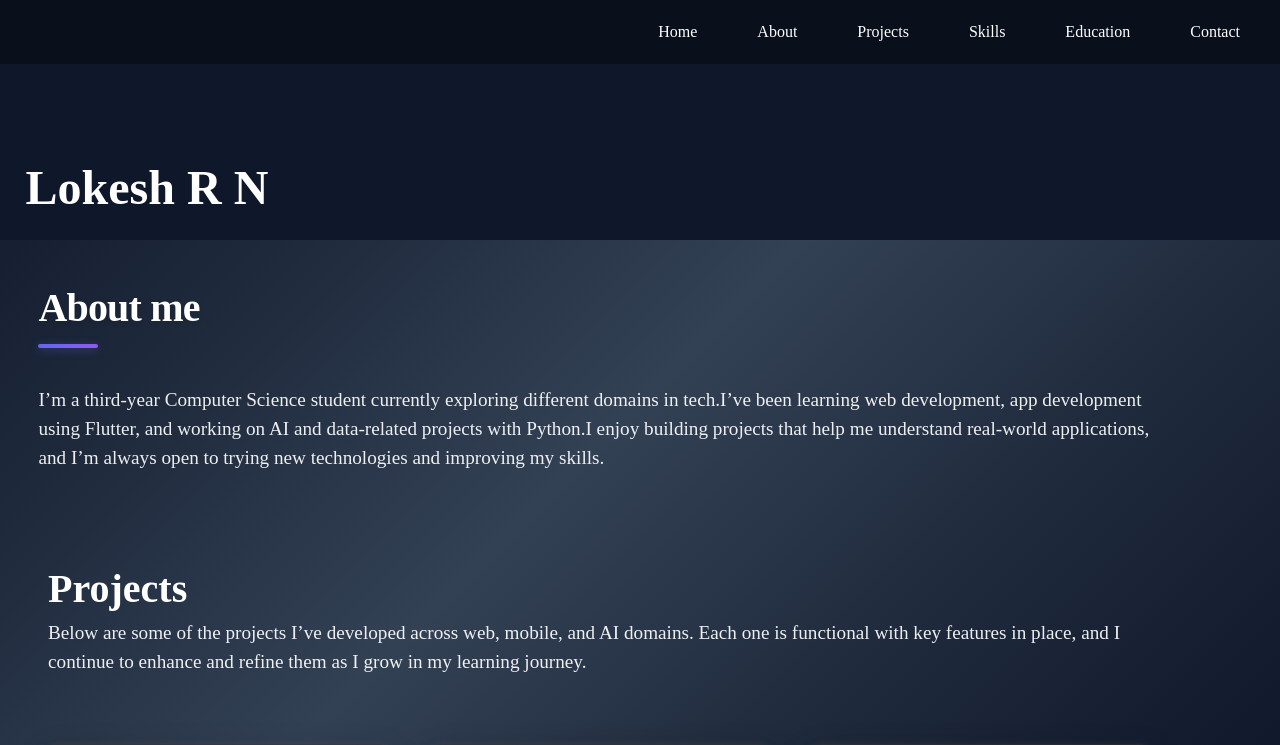
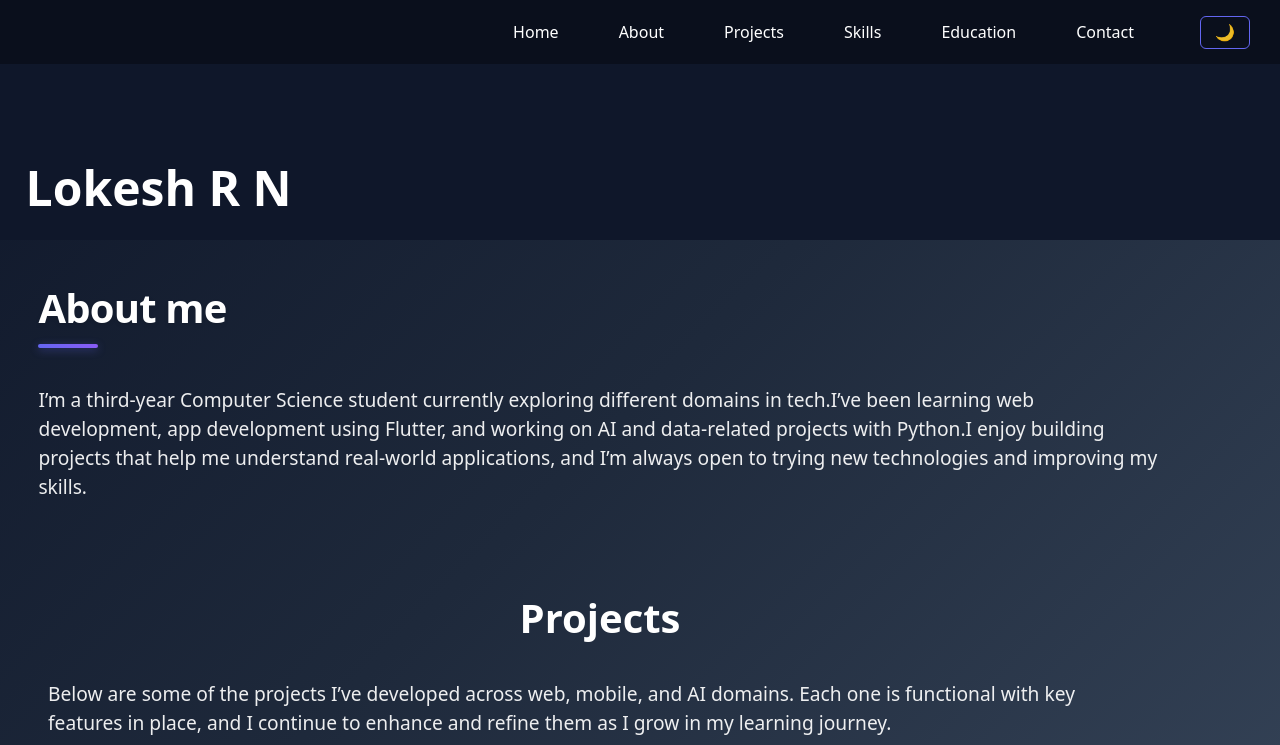
Before and after one commit to Lokesh-1511/Portfolio, a React (Vite) app in the folder portfolio/: page / in a window 1280 px wide. Shown: the top 745 px of the page. Built offline with nearby package versions, Linux system fonts and the light colour scheme.

Commit message:
dark and light mode toggle

```diff
--- /dev/null
+++ b/portfolio/src/ThemeContext.jsx
@@ -0,0 +1,27 @@
+import React, { createContext, useContext, useEffect, useState } from 'react';
+
+const ThemeContext = createContext();
+
+export const ThemeProvider = ({ children }) => {
+  const [theme, setTheme] = useState(() => {
+    const saved = localStorage.getItem('theme');
+    return saved ? saved : 'dark';
+  });
+
+  useEffect(() => {
+    document.documentElement.setAttribute('data-theme', theme);
+    localStorage.setItem('theme', theme);
+  }, [theme]);
+
+  const toggleTheme = () => {
+    setTheme((prev) => (prev === 'dark' ? 'light' : 'dark'));
+  };
+
+  return (
+    <ThemeContext.Provider value={{ theme, toggleTheme }}>
+      {children}
+    </ThemeContext.Provider>
+  );
+};
+
+export const useTheme = () => useContext(ThemeContext);
--- a/portfolio/src/components/About/About.css
+++ b/portfolio/src/components/About/About.css
@@ -35,7 +35,7 @@
 #title {
   font-size: 2.5rem;
   margin-bottom: 2rem;
-  color: white;
+  color: var(--heading-color);
 }
 
 /* Desktop styles */
--- a/portfolio/src/components/Contact/Contact.css
+++ b/portfolio/src/components/Contact/Contact.css
@@ -16,7 +16,7 @@
 .contact-title {
   font-size: 2.5rem;
   font-weight: 700;
-  color: white;
+  color: var(--text-color);
   margin-bottom: 1rem;
   position: relative;
 }
@@ -61,7 +61,7 @@
 
 .contact-info-title {
   font-size: 1.5rem;
-  color: white;
+  color: var(--heading-color);
   margin-bottom: 2rem;
 }
 
@@ -164,7 +164,7 @@
 }
 
 .contact-item strong {
-  color: #ffffff;
+  color: var(--text-color);
   font-size: 1.1rem;
   margin-bottom: 0.25rem;
   display: block;
@@ -172,6 +172,7 @@
 
 .contact-item p {
   color: #e2e8f0;
+  color: var(--text-color);
   margin: 0;
 }
 
@@ -201,6 +202,7 @@
 .contact-form h3 {
   font-size: 1.5rem;
   color: #ffffff;
+  color: var(--text-color);
   margin-bottom: 2rem;
 }
 
@@ -257,6 +259,7 @@
 .submit-btn {
   background: linear-gradient(45deg, #6366f1, #8b5cf6);
   color: white;
+  color: var(--text-color);
   border: none;
   padding: 14px 30px;
   border-radius: 8px;
--- a/portfolio/src/components/Education/Education.css
+++ b/portfolio/src/components/Education/Education.css
@@ -28,7 +28,7 @@
 #title {
   margin-bottom: 3rem;
   font-size: 2.5rem;
-  color: #ffffff;
+  color: var(--heading-color);
   position: relative;
   font-weight: 700;
   letter-spacing: -0.02em;
@@ -138,7 +138,7 @@
 .education h3 {
   margin-top: 0;
   margin-bottom: 1.5rem;
-  color: #ffffff !important;
+  color: var(--text-color) !important;
   font-size: 1.4rem;
   font-weight: 600;
   line-height: 1.3;
--- a/portfolio/src/components/Header/Header.css
+++ b/portfolio/src/components/Header/Header.css
@@ -4,7 +4,7 @@
     height: 30vh;
     width: 100%;
     background-color: #0f172a;
-    color: white;
+    color: var(--text-color);
     display: flex;
     align-items: flex-end;
     justify-content: flex-start;
@@ -14,6 +14,7 @@
     font-size: 3rem;
     font-weight: 700;
     margin: 0;
+    color: #fff;
 }
 
 /* Mobile responsive header */
--- a/portfolio/src/components/Navbar/Navbar.jsx
+++ b/portfolio/src/components/Navbar/Navbar.jsx
@@ -1,7 +1,11 @@
-import React, { useState } from 'react'
-import './Navbar.css'
+
+import React, { useState } from 'react';
+import './Navbar.css';
+import { useTheme } from '../../ThemeContext';
+
 function Navbar() {
   const [isMenuOpen, setIsMenuOpen] = useState(false);
+  const { theme, toggleTheme } = useTheme();
 
   const toggleMenu = () => {
     setIsMenuOpen(!isMenuOpen);
@@ -12,7 +16,7 @@ function Navbar() {
   };
 
   return (
-    <div >
+    <div>
       <nav className="navbar">
         <div className={`hamburger ${isMenuOpen ? 'active' : ''}`} onClick={toggleMenu}>
           <span></span>
@@ -26,10 +30,30 @@ function Navbar() {
           <li><a href="#skills" onClick={closeMenu}>Skills</a></li>
           <li><a href="#education" onClick={closeMenu}>Education</a></li>
           <li><a href="#contact" onClick={closeMenu}>Contact</a></li>
+          <li>
+            <button
+              onClick={toggleTheme}
+              style={{
+                marginLeft: '1rem',
+                background: 'none',
+                border: '1px solid #6366f1',
+                color: 'inherit',
+                padding: '6px 14px',
+                borderRadius: '6px',
+                cursor: 'pointer',
+                fontWeight: 600,
+                fontSize: '1rem',
+                transition: 'background 0.2s, color 0.2s',
+              }}
+              aria-label="Toggle light/dark mode"
+            >
+              {theme === 'dark' ? '🌙' : '☀️'}
+            </button>
+          </li>
         </ul>
       </nav>
     </div>
-  )
+  );
 }
 
-export default Navbar
+export default Navbar;
--- a/portfolio/src/components/Projects/Projects.css
+++ b/portfolio/src/components/Projects/Projects.css
@@ -62,7 +62,7 @@
   .project-card-title {
     margin: 0;
     font-size: 1rem;
-    color: #ffffff;
+  color: var(--heading-color);
     text-align: center;
     transition: all 0.3s ease;
   }
@@ -86,6 +86,7 @@
     padding: 0 0.5rem;
     opacity: 0;
     color: #e2e8f0;
+    color: var(--text-color);
   }
 
   .card-content.show {
@@ -137,7 +138,7 @@
     font-size: 2.5rem;
     margin-bottom: 2rem;
 }
-
+  color: var(--heading-color);
 /* Desktop styles for main title */
 @media (min-width: 769px) {
   .protitle {
@@ -235,18 +236,18 @@
 .card-content h2 {
   font-size: 1.2rem;
   margin-bottom: 0.5rem;
-  color: #ffffff;
+  color: var(--text-color);
 }
 
 .card-content p {
   font-size: 0.95rem;
-  color: #e2e8f0 !important;
+  color: var(--text-color) !important;
   margin-bottom: 0.5rem;
   line-height: 1.5;
 }
 
 .card-content strong {
-  color: #ffffff !important;
+  color: var(--text-color) !important;
 }
 
 .card-content a {
--- a/portfolio/src/components/Skills/Skills.css
+++ b/portfolio/src/components/Skills/Skills.css
@@ -16,7 +16,7 @@
 
 .skills-title {
   font-size: 2.5rem;
-  color: white;
+  color: var(--text-color);
   margin-bottom: 2rem;
 }
 
@@ -45,7 +45,7 @@
   .skills-note,
   .skills-description {
     font-size: 1rem;
-    padding: 0 1rem;
+  color: var(--heading-color);
   }
 }
 
--- a/portfolio/src/index.css
+++ b/portfolio/src/index.css
@@ -69,11 +69,39 @@ body::before {
 }
 
 /* ========== CSS Variables ========== */
+
 :root {
   --background-color: linear-gradient(135deg, #0f172a, #1e293b, #334155);
   --text-color: rgba(255, 255, 255, 0.92);
+  --heading-color: #fff;
+  --container-bg: rgba(0,0,0,0.4);
+  --card-bg: rgba(0,0,0,0.4);
+  --accent: #6366f1;
   --container-padding: 3%;
   --mobile-padding: 5%;
+}
+[data-theme="light"] {
+  --background-color: linear-gradient(135deg, #f8fafc, #e0e7ef, #cbd5e1);
+  --text-color: #1e293b;
+  --heading-color: #1e293b;
+  --container-bg: rgba(255,255,255,0.92);
+  --card-bg: rgba(255,255,255,0.92);
+  --accent: #6366f1;
+}
+
+[data-theme="light"] {
+  --background-color: linear-gradient(135deg, #f8fafc, #e0e7ef, #cbd5e1);
+  --text-color: #1e293b;
+  --container-bg: rgba(255,255,255,0.92);
+  --card-bg: rgba(255,255,255,0.92);
+  --accent: #6366f1;
+}
+[data-theme="dark"] {
+  --background-color: linear-gradient(135deg, #0f172a, #1e293b, #334155);
+  --text-color: rgba(255, 255, 255, 0.92);
+  --container-bg: rgba(0,0,0,0.4);
+  --card-bg: rgba(0,0,0,0.4);
+  --accent: #6366f1;
 }
 
 /* ========== Body Styles ========== */
@@ -113,23 +141,23 @@ a:hover {
 
 /* ========== Buttons ========== */
 
-button {
-  border-radius: 8px;
-  border: 1px solid transparent;
-  padding: 0.6em 1.2em;
-  font-size: 1em;
-  font-weight: 500;
-  font-family: inherit;
-  background-color: #1a1a1a;
-  color: white;
-  cursor: pointer;
-  transition: border-color 0.25s;
+
+body {
+  font-family: system-ui, Avenir, Helvetica, Arial, sans-serif;
+  line-height: 1.5;
+  font-weight: 400;
+  color: var(--text-color);
+  background: var(--background-color);
+  background-attachment: fixed;
+  background-size: 400% 400%;
+  animation: gradientShift 15s ease infinite;
+  font-synthesis: none;
+  text-rendering: optimizeLegibility;
+  -webkit-font-smoothing: antialiased;
+  -moz-osx-font-smoothing: grayscale;
+  overflow-x: hidden;
+  position: relative;
 }
-
-button:hover {
-  border-color: #646cff;
-}
-
 /* ========== Modern Background Effects ========== */
 
 /* Floating particles effect */
```
Also changed, not shown: portfolio/src/App.jsx (+15 -10 lines). Lines whose indentation alone changed are shown as unchanged.
